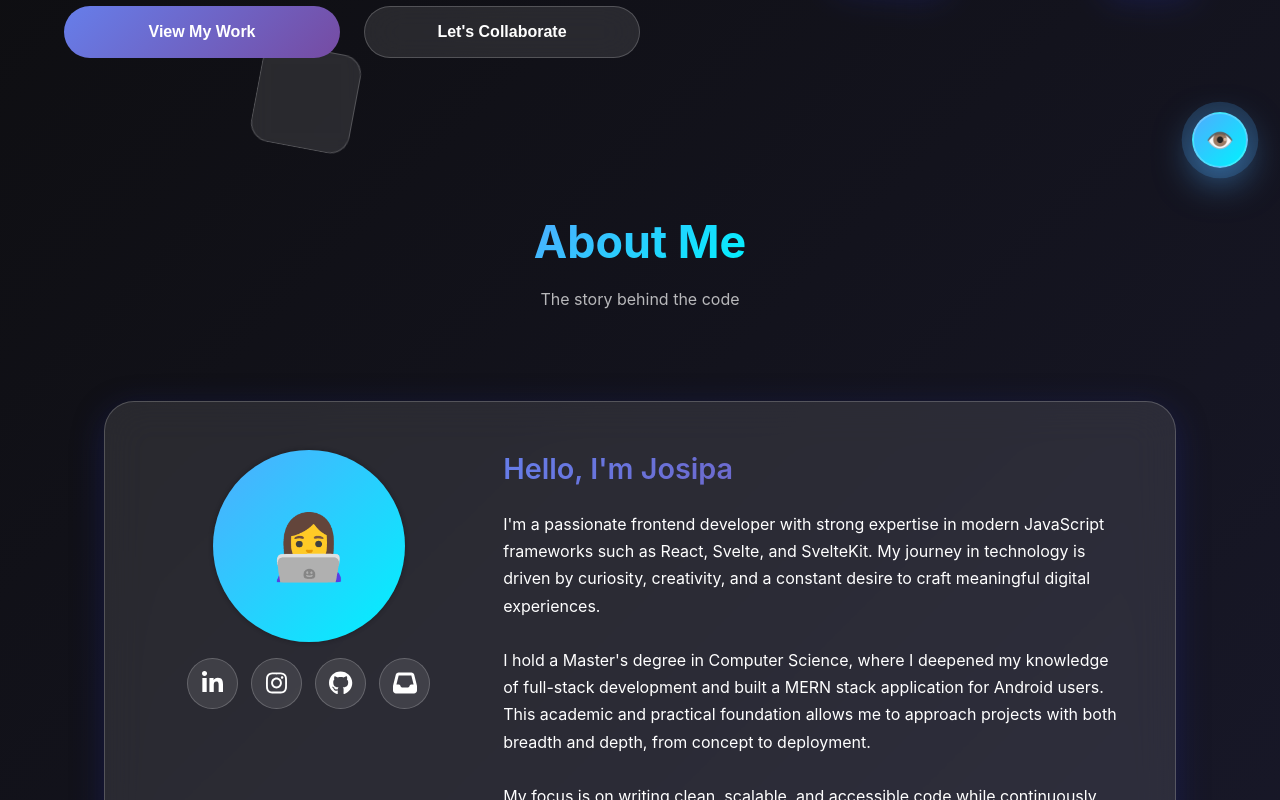
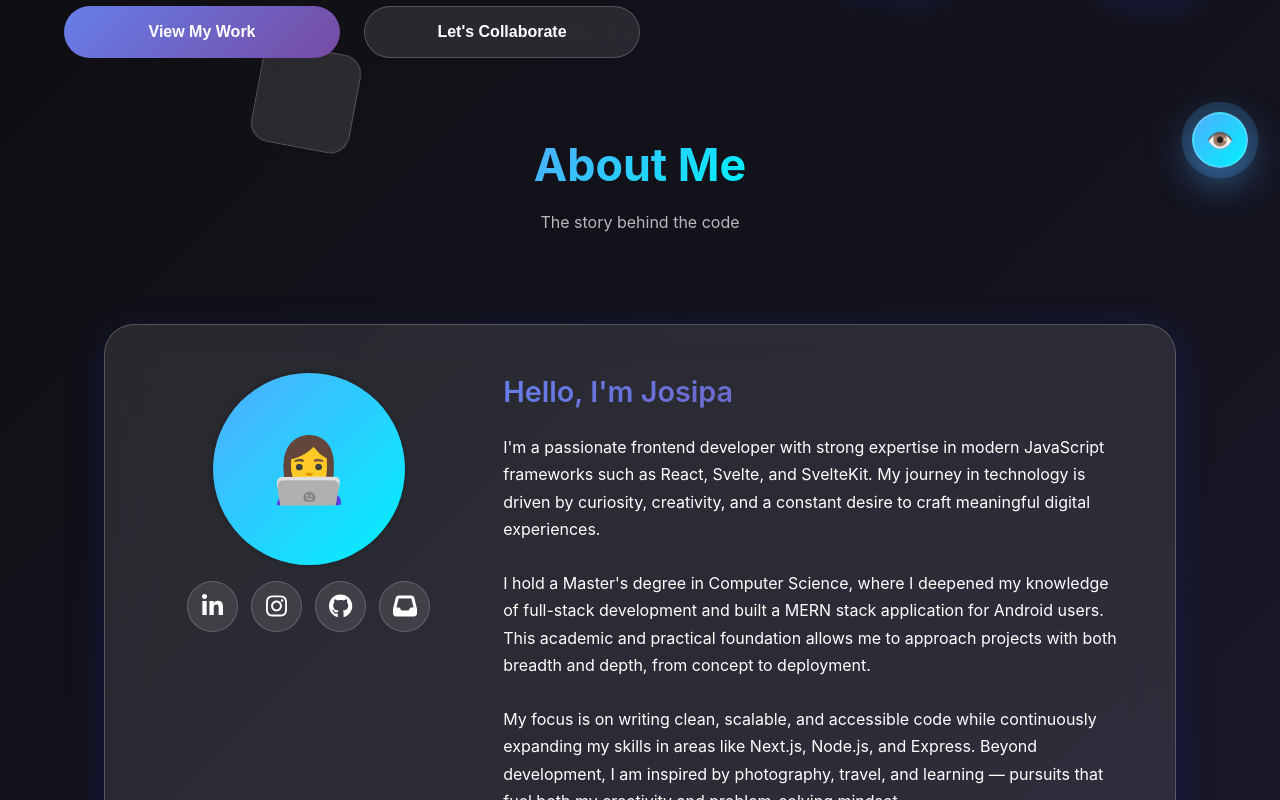
Before and after one commit to jopaa10/Portfolio, a React (Create React App) app: page / in a window 1280 px wide. Shown: the part 600-1400 px from the top of the page. Built offline with nearby package versions, Linux system fonts and the light colour scheme.

Commit message:
fixing paddings

```diff
--- a/src/styles/common/footer.scss
+++ b/src/styles/common/footer.scss
@@ -12,7 +12,7 @@ footer {
     display: flex;
     justify-content: space-between;
     flex-wrap: wrap;
-    padding: 0 2rem;
+    padding: 0 5%;
     text-transform: capitalize;
     width: 100%;
 
--- a/src/styles/pages/_about-section.scss
+++ b/src/styles/pages/_about-section.scss
@@ -2,17 +2,9 @@
 
 #about {
   width: 100%;
-  padding: clamp(3rem, 6vw, 5rem) 5%;
+  padding: 0 5%;
   max-width: 1200px;
   margin: 0 auto;
-
-  @include tablet {
-    padding: clamp(2rem, 5vw, 3rem) 2rem;
-  }
-
-  @include mobile {
-    padding: clamp(2rem, 6vw, 3rem) 1.5rem;
-  }
 }
 
 .about {
--- a/src/styles/pages/_contact-section.scss
+++ b/src/styles/pages/_contact-section.scss
@@ -4,16 +4,12 @@
   width: 100%;
   position: relative;
   height: auto;
-  padding: clamp(3rem, 5vw, 6rem) clamp(2rem, 4vw, 3rem);
-
-  @include tablet {
-    padding: clamp(2rem, 5vw, 6rem) clamp(1rem, 4vw, 3rem);
-  }
+  padding: 0 5%;
+  padding-bottom: 4rem;
 }
 
 .contact {
   padding: 0 5% 5rem 5%;
-  //max-width: 600px;
   margin: 0 auto;
 
   &__form {
--- a/src/styles/pages/_home-section.scss
+++ b/src/styles/pages/_home-section.scss
@@ -10,7 +10,6 @@
 
   @include tablet {
     flex-direction: column;
-    padding: clamp(4rem, 6vw, 6rem) clamp(1rem, 4vw, 2rem);
   }
 
   .hero-section {
--- a/src/styles/pages/_projects.scss
+++ b/src/styles/pages/_projects.scss
@@ -1,7 +1,7 @@
 @import '../mix-ins';
 
 #projects {
-  padding: 0 2rem;
+  padding: 0 5%;
 }
 
 .projects-grid {
--- a/src/styles/pages/_resume-section.scss
+++ b/src/styles/pages/_resume-section.scss
@@ -4,15 +4,15 @@
   width: 100%;
   position: relative;
   height: auto;
-  padding: 5rem 0;
+  padding: 4rem 5%;
 
-  @include tablet {
-    padding: 5rem 2rem;
-  }
+  // @include tablet {
+  //   padding: 5rem 2rem;
+  // }
 
-  @include mobile {
-    padding: 5rem 0.5rem;
-  }
+  // @include mobile {
+  //   padding: 5rem 0.5rem;
+  // }
 
   .content {
     height: fit-content;
--- a/src/styles/pages/_skills-section.scss
+++ b/src/styles/pages/_skills-section.scss
@@ -4,7 +4,7 @@
   width: 100%;
   position: relative;
   height: auto;
-  padding: 0 2rem;
+  padding: 4rem 5%;
 
   .skills-box {
     display: grid;
```
